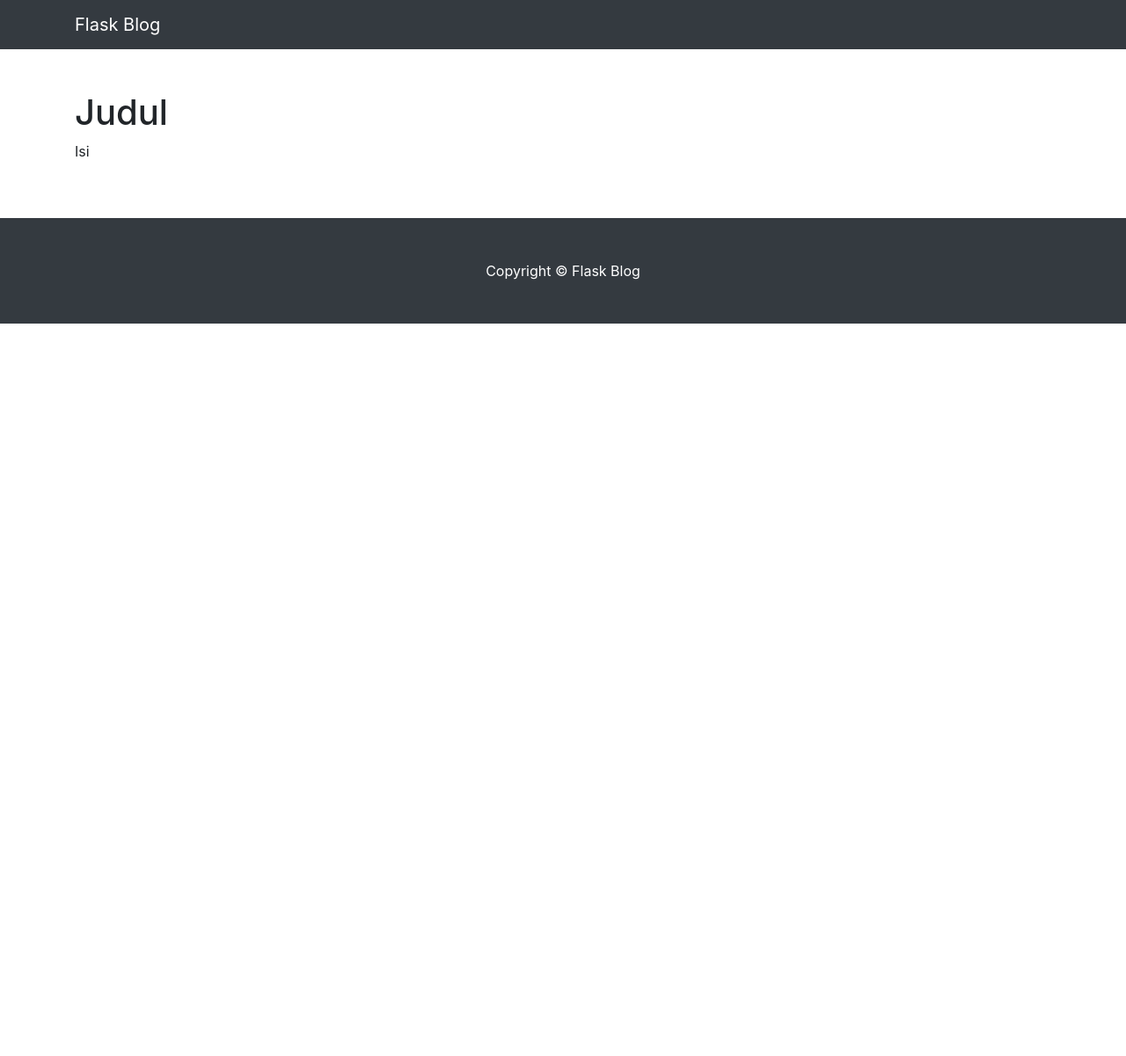
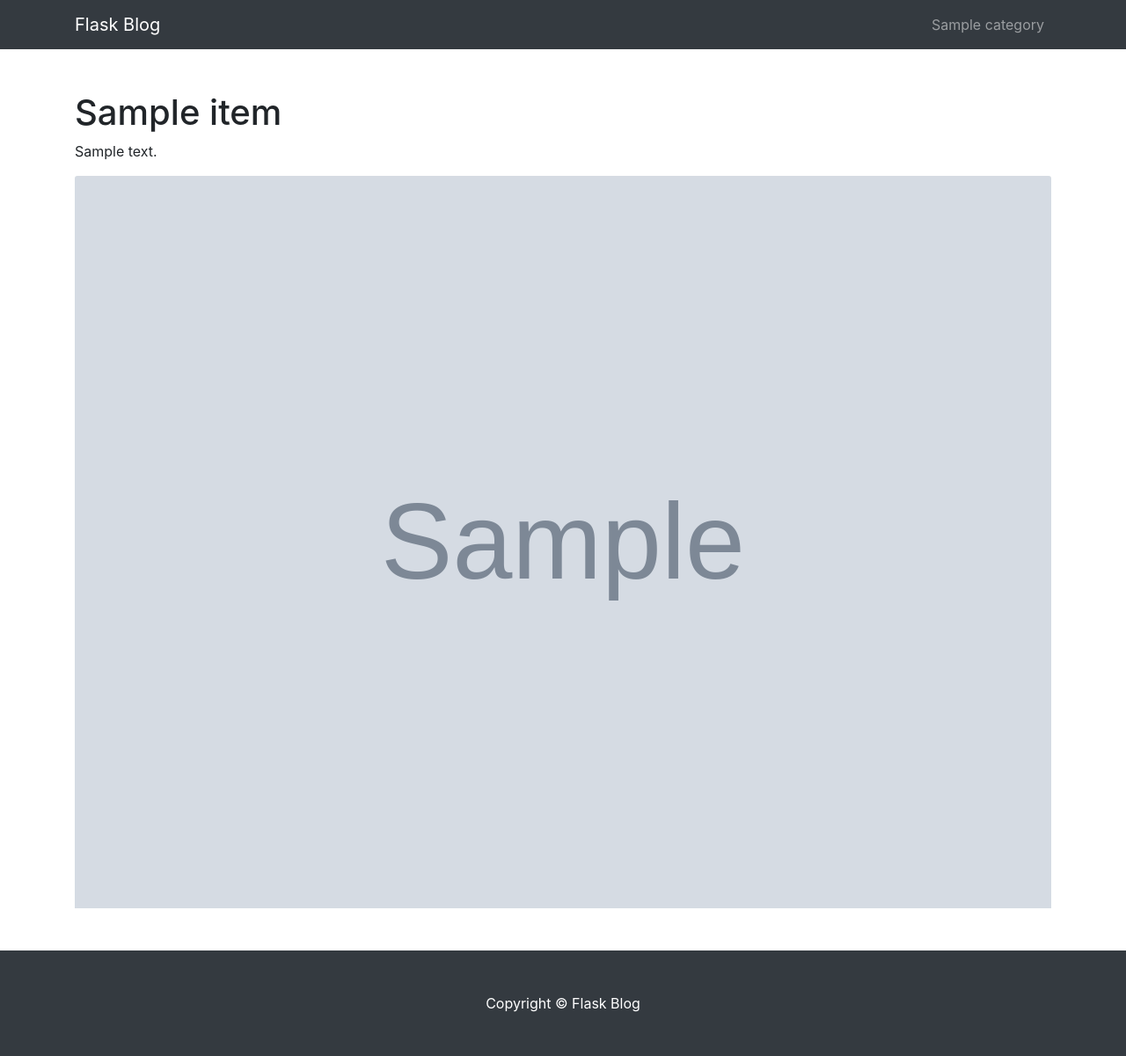
Before and after one commit to dowidev/bootcamp_flash, a Flask app: page / in a window 1280 px wide. Shown: the whole page at 88% size. Before the commit the page ends 368 px from the top, so only its background shows below. Run offline with Flask 2, Linux system fonts and the light colour scheme; grey boxes marked "Sample" are stand-in pictures; a database or web service that is not in the repository returns one stand-in record (values such as "Sample title"); data that the repository does not hold is empty; some libraries are stand-ins or nearby versions.

Commit message:
Initial flash

```diff
--- a/manage.py
+++ b/manage.py
@@ -1,4 +1,4 @@
 from project import app
 
 if __name__ == '__main__':
-    app.run(host='0.0.0.0', debug=True)
+    app.run(host='127.0.0.1', port=5000, debug=True)
--- a/project/__init__.py
+++ b/project/__init__.py
@@ -1,7 +1,19 @@
+import requests
 from flask import Flask, render_template
 
 app = Flask(__name__)
 
 @app.route('/')
+def index():
+    categories = requests.get('http://127.0.0.1:5001/categories')
+    categories = categories.json()
+
+    news = requests.get('http://127.0.0.1:5001/news')
+    news = news.json()
+    return render_template('index.html', categories=categories, news=news)
+
+
+
+@app.route('/hello')
 def hello_world():
     return render_template('index.html')
--- a/project/templates/index.html
+++ b/project/templates/index.html
@@ -29,9 +29,9 @@
       </button>
       <div class="collapse navbar-collapse" id="navbarResponsive">
         <ul class="navbar-nav ml-auto">
-          {% for item in menu %}
+          {% for item in categories %}
           <li class="nav-item">
-            <a class="nav-link" href="#">{{item}}</a>
+            <a class="nav-link" href="#">{{item['category']}}</a>
           </li>
           {% endfor %}
       </div>
@@ -41,8 +41,11 @@
   <!-- Content section -->
   <section class="py-5">
     <div class="container">
-      <h1>Judul</h1>
-      <p>Isi</p>
+      {% for item in news %}
+      <h1>{{item['title']}}</h1>
+      <p>{{item['summary']}}</p>
+      <img class="card-img-top" src="http://127.0.0.1:5001{{ item['image'] }}" alt="card image top"/>
+      {% endfor %}
     </div>
   </section>
 
```
